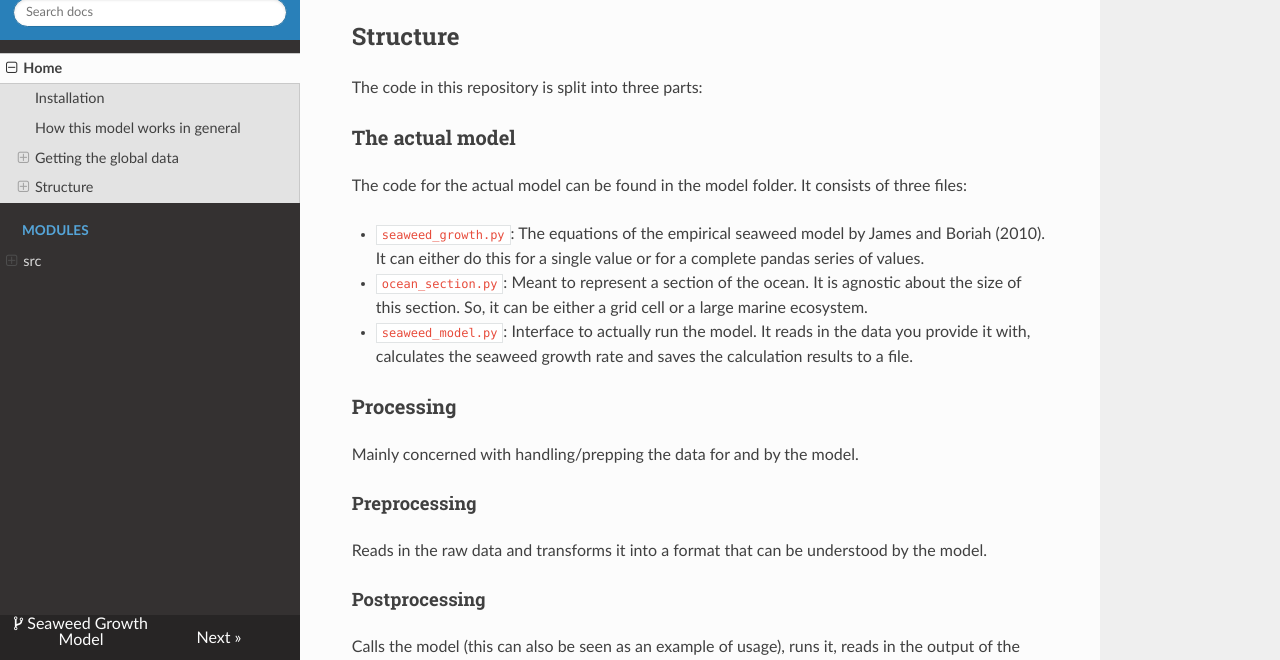
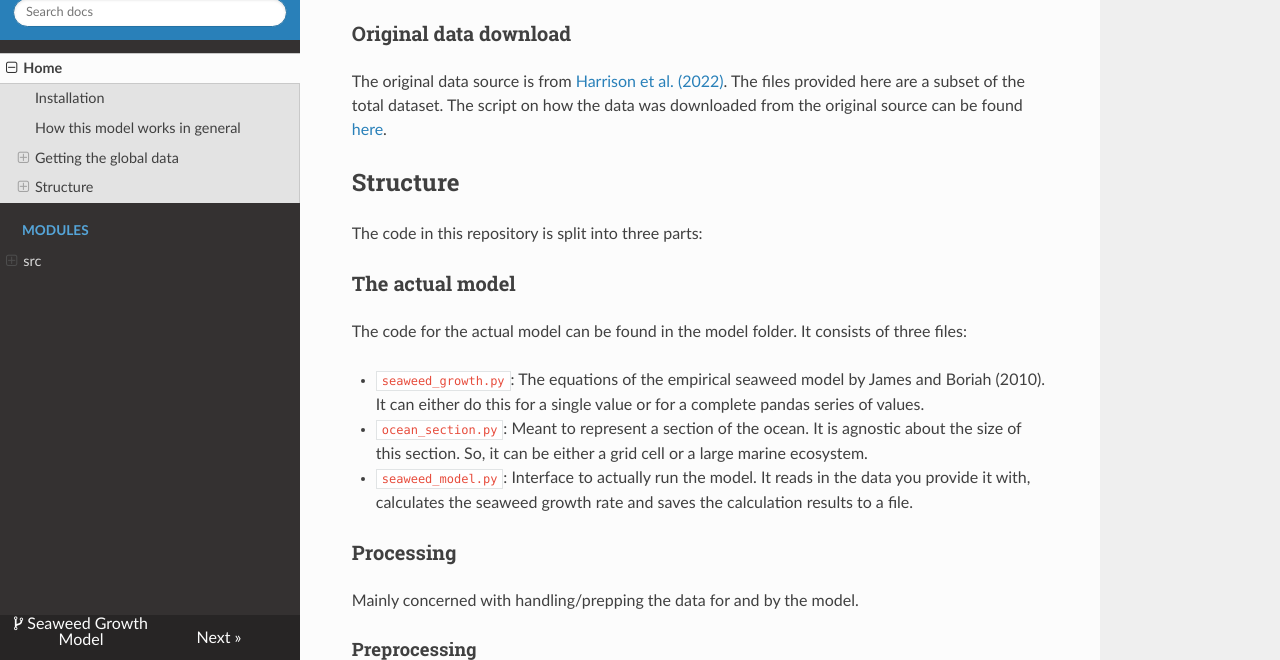
Before and after one commit to allfed/Seaweed-Growth-Model, an MkDocs documentation site: the page built from docs/sources/index.md, in a window 1280 px wide and 900 px high, scrolled down 1264 px, cut to the strip 240-900 px from the top of the window. Built offline with MkDocs 1.6.1, drawn with Linux system fonts in a browser that asks for light colours; nearby versions of some CDN libraries.

Commit message:
Auto-updating the docs

```diff
--- a/docs/sources/index.md
+++ b/docs/sources/index.md
@@ -34,6 +34,10 @@ The data is available in a [Zenodo Repository](). Once you download it simply co
 
 The data is stored in the pickle format to ensure a quick read time, as the overall dataset is several gigabytes large. Learn more about pickle [here](https://www.youtube.com/watch?v=Pl4Hp8qwwes).
 
+### Original data download
+
+The original data source is from [Harrison et al. (2022)](https://agupubs.onlinelibrary.wiley.com/doi/10.1029/2021AV000610). The files provided here are a subset of the total dataset. The script on how the data was downloaded from the original source can be found [here](https://github.com/florianjehn/Seaweed-Growth-Model/blob/main/scripts/Data_Download.ipynb).
+
 ## Structure
 
 The code in this repository is split into three parts:
```
